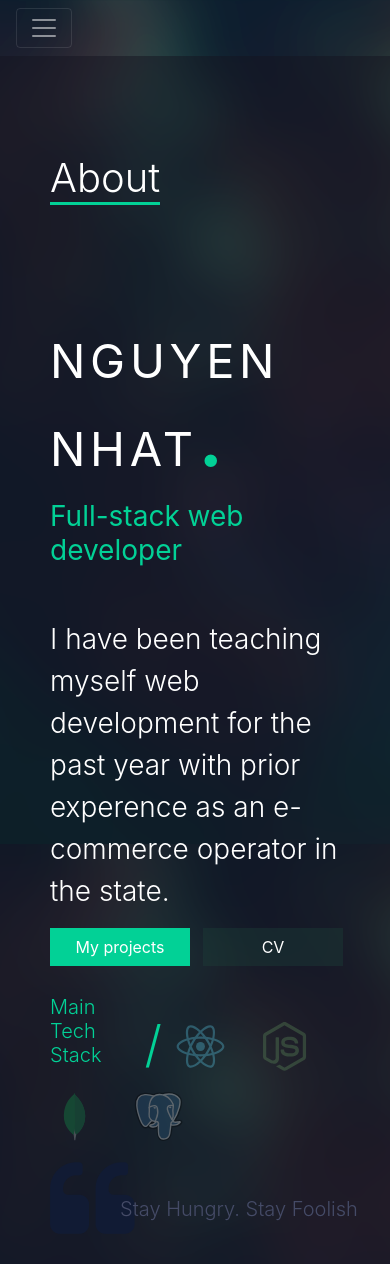
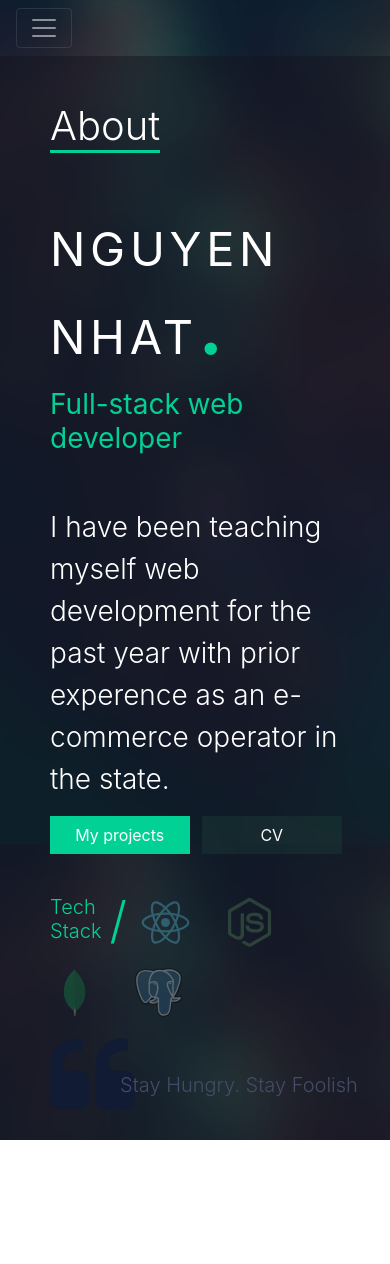
Before and after one commit to leonadvice/portfolio-app, a website: page public/index.html in a window 390 px wide. After the commit the page ends 1140 px from the top, so only its background shows below. Drawn offline with Linux system fonts and the light colour scheme; some packages are replaced by stand-ins of ours; a script that the page names is missing.

Commit message:
change about layout

```diff
--- a/public/css/style.css
+++ b/public/css/style.css
@@ -454,6 +454,23 @@ span.h3 {
 }
 
 /* start media query*/
+/*phones*/
+@media (max-width: 460px) {
+  /** section about*/
+  .section-about .about-h {
+    margin-top: 46px;
+  }
+  .section-about .about-h-2 {
+    margin-top: 60px;
+  }
+  .section-about .bt1,
+  .section-about .bt2 {
+    width: 45%;
+  }
+  .section-about .client h5 {
+    width: 55px;
+  }
+}
 /*phones and tablet*/
 @media (max-width: 767px) {
   /** section about*/
--- a/public/index.html
+++ b/public/index.html
@@ -133,7 +133,7 @@
                   <a href="" class="btn bt2 hvr-grow">CV</a>
 
                   <div class="client">
-                    <h5>Main Tech Stack</h5>
+                    <h5>Tech Stack</h5>
                     <span>/</span>
 
                     <img
```
